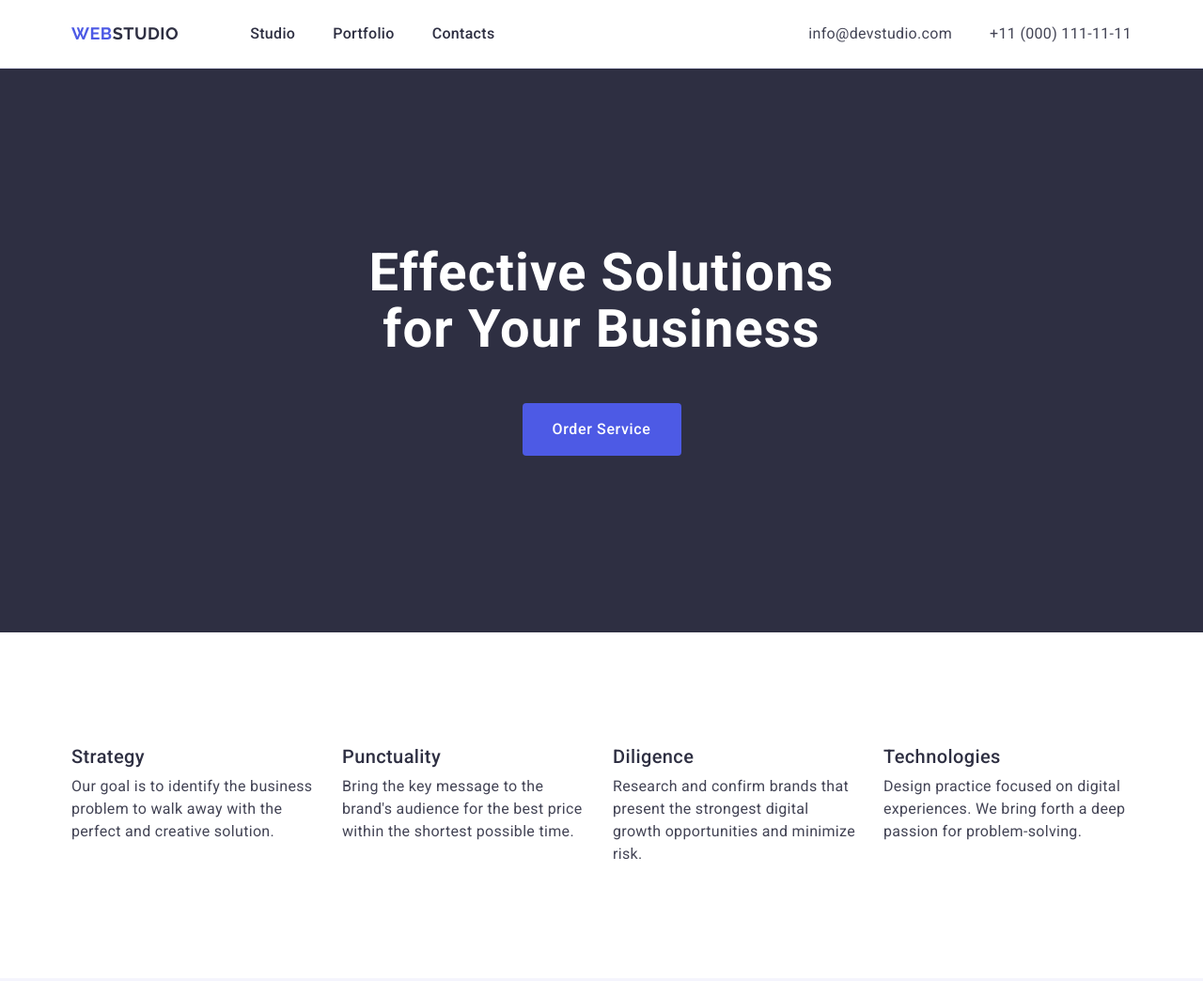
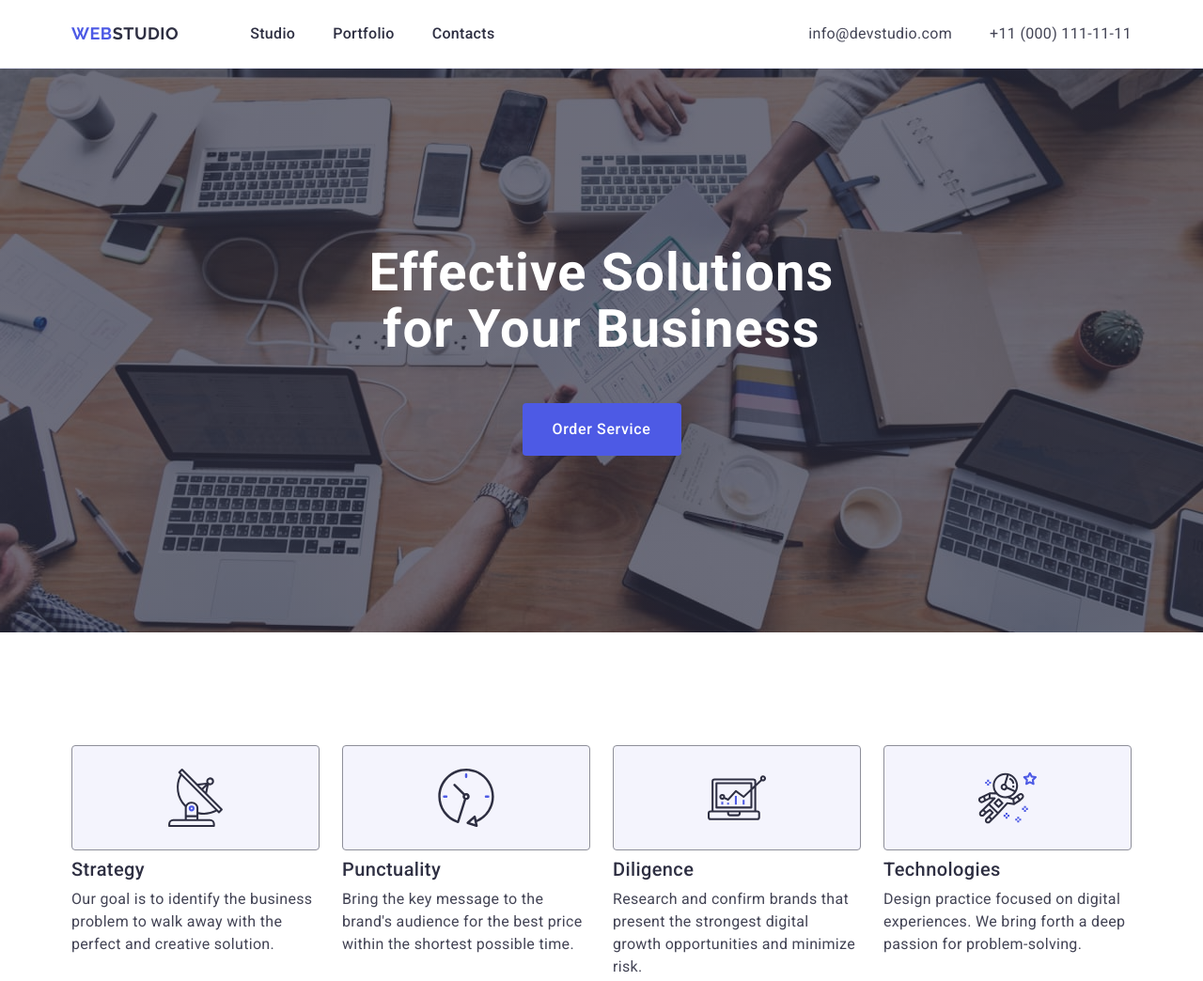
Before and after one commit to pinulartem24/goit-markup-hw-04, a plain HTML site: page index.html in a window 1280 px wide. Shown: the top 1044 px of the page at 94% size. Drawn offline with nearby package versions, Linux system fonts and the light colour scheme.

Commit message:
add icon in features and svg sprite

```diff
--- a/css/styles.css
+++ b/css/styles.css
@@ -149,10 +149,21 @@ section {
 
 /* #region Hero */
 .hero {
+  padding: 188px 0;
   background-color: #2e2f42;
+  background-image: linear-gradient(
+      to bottom,
+      rgba(46, 47, 66, 0.7),
+      rgba(46, 47, 66, 0.7)
+    ),
+    url(/images/people-office.jpg);
+  background-repeat: no-repeat;
+  background-position: center;
+  background-size: cover;
   padding: 188px 0;
-  margin: 0;
+  margin: 0 auto;
   height: 600px;
+  max-width: 1440px;
 }
 
 .hero-title {
@@ -210,6 +221,20 @@ section {
   width: calc((100% - 72px) / 4);
 }
 
+.features-item-icon {
+  width: 264px;
+  height: 112px;
+  flex-shrink: 0;
+  border-radius: 4px;
+  border: 1px solid #8e8f99;
+  background: #f4f4fd;
+  padding: 24px 100px;
+  margin-bottom: 8px;
+  display: flex;
+  align-items: center;
+  justify-content: center;
+}
+
 .features-items-text {
   color: #434455;
   font-size: 16px;
@@ -245,7 +270,7 @@ section {
   background-color: #ffffff;
   width: calc((100% - 72px) / 4);
   border-radius: 0px 0px 4px 4px;
-  background: var(--WHITE, #fff);
+  background: #fff;
   box-shadow: 0px 1px 6px 0px rgba(46, 47, 66, 0.08),
     0px 1px 1px 0px rgba(46, 47, 66, 0.16),
     0px 2px 1px 0px rgba(46, 47, 66, 0.08);
--- a/index.html
+++ b/index.html
@@ -65,6 +65,11 @@
           <h2 class="visually-hidden">Section2</h2>
           <ul class="features-list">
             <li class="features-items">
+              <div class="features-item-icon">
+                <svg width="64" height="64">
+                  <use href="./images/icons.svg#icon-antenna"></use>
+                </svg>
+              </div>
               <h3 class="features-title">Strategy</h3>
               <p class="features-items-text">
                 Our goal is to identify the business problem to walk away with
@@ -72,6 +77,11 @@
               </p>
             </li>
             <li class="features-items">
+              <div class="features-item-icon">
+                <svg width="64" height="64">
+                  <use href="./images/icons.svg#icon-clock"></use>
+                </svg>
+              </div>
               <h3 class="features-title">Punctuality</h3>
               <p class="features-items-text">
                 Bring the key message to the brand's audience for the best price
@@ -79,6 +89,11 @@
               </p>
             </li>
             <li class="features-items">
+              <div class="features-item-icon">
+                <svg width="64" height="64">
+                  <use href="./images/icons.svg#icon-diagram"></use>
+                </svg>
+              </div>
               <h3 class="features-title">Diligence</h3>
               <p class="features-items-text">
                 Research and confirm brands that present the strongest digital
@@ -86,6 +101,11 @@
               </p>
             </li>
             <li class="features-items">
+              <div class="features-item-icon">
+                <svg width="64" height="64">
+                  <use href="./images/icons.svg#icon-astronaut"></use>
+                </svg>
+              </div>
               <h3 class="features-title">Technologies</h3>
               <p class="features-items-text">
                 Design practice focused on digital experiences. We bring forth a
```
Also changed, not shown: hlam image/icons/antenna 1.svg (added), hlam image/icons/astronaut 1.svg (added), hlam image/icons/clock 1.svg (added), hlam image/icons/diagram 1.svg (added), hlam image/icons/facebook 1.svg (added), hlam image/icons/instagram 2.svg (added), hlam image/icons/linkedin 1.svg (added), hlam image/icons/symbol-defs.svg (added), hlam image/icons/twitter 1.svg (added), hlam image/people-office 1.jpg (added), images/icons.svg (added), images/people-office.jpg (added), 2 other files.
